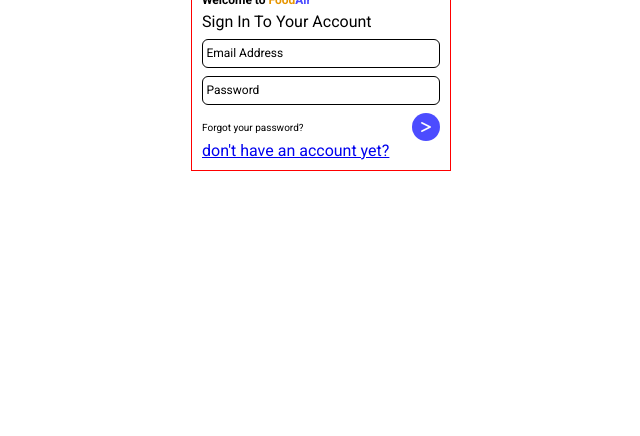
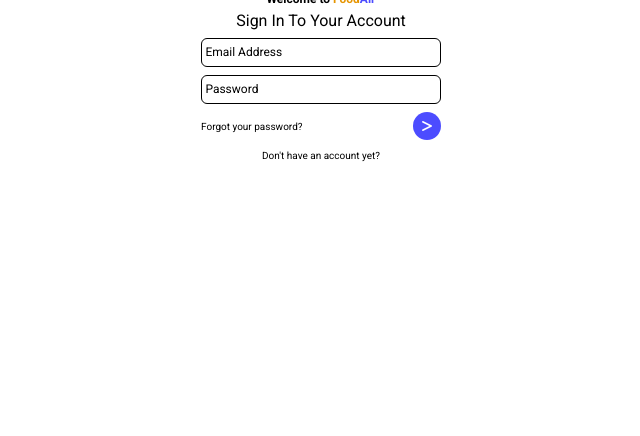
Before and after one commit to air091/AirFood, a plain HTML site: page index.html in a window 1280 px wide. Shown: the part 364-800 px from the top of the page, without its empty margins (319-959 px from the left). Drawn offline with Linux system fonts and the light colour scheme.

Commit message:
Sign in final

```diff
--- a/index.html
+++ b/index.html
@@ -36,10 +36,11 @@
             </button>
          </div>
       </form>
-      <a class="sign-up" href="#">
-         don't have an account yet?
-      </a>
-
+      <div class="sign-up">
+         <a href="#">
+            Don't have an account yet?
+         </a>
+      </div>
    </div>
 </body>
 </html>
--- a/style.css
+++ b/style.css
@@ -14,11 +14,11 @@ body {
 }
 
 .app {
-  border: 1px solid red;
   display: inline-block;
   width: 100%;
   max-width: 260px;
   padding: 10px;
+  text-align: center;
 }
 
 header {
@@ -95,13 +95,13 @@ form .links-container {
   align-items: center;
 }
 
-form .links-container a {
+form .links-container a, .sign-up a {
   font-size: 10px;
   color: black;
   text-decoration: none;
 }
 
-form .links-container a:hover {
+form .links-container a:hover, .sign-up a:hover {
   color: hsl(39, 100%, 45%);
 }
 
@@ -121,3 +121,12 @@ form .links-container .submit-btn .greater-than {
 form .links-container .submit-btn:hover {
   background-color: hsl(240, 100%, 45%);
 }
+
+.sign-up {
+  margin-top: 10px;
+  font-size: 10px;
+}
+
+.sign-up a {
+
+}
```
